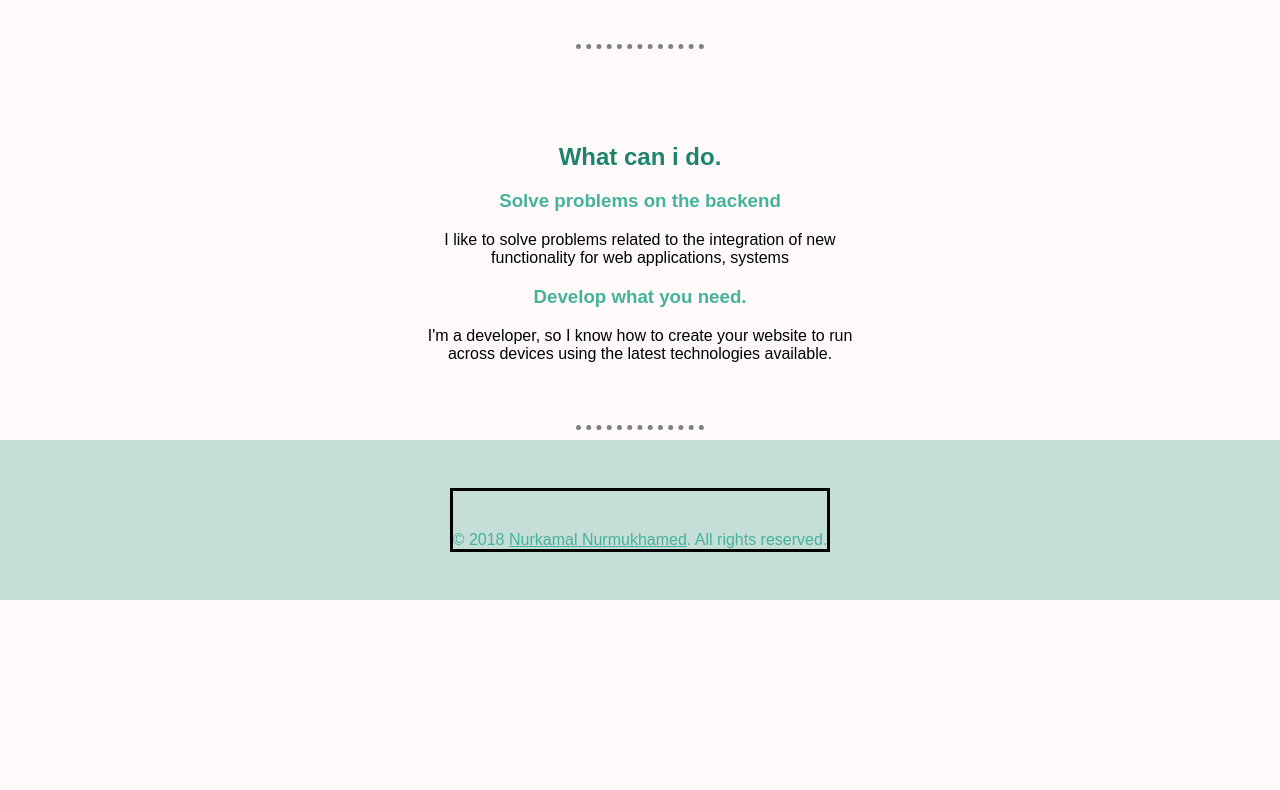
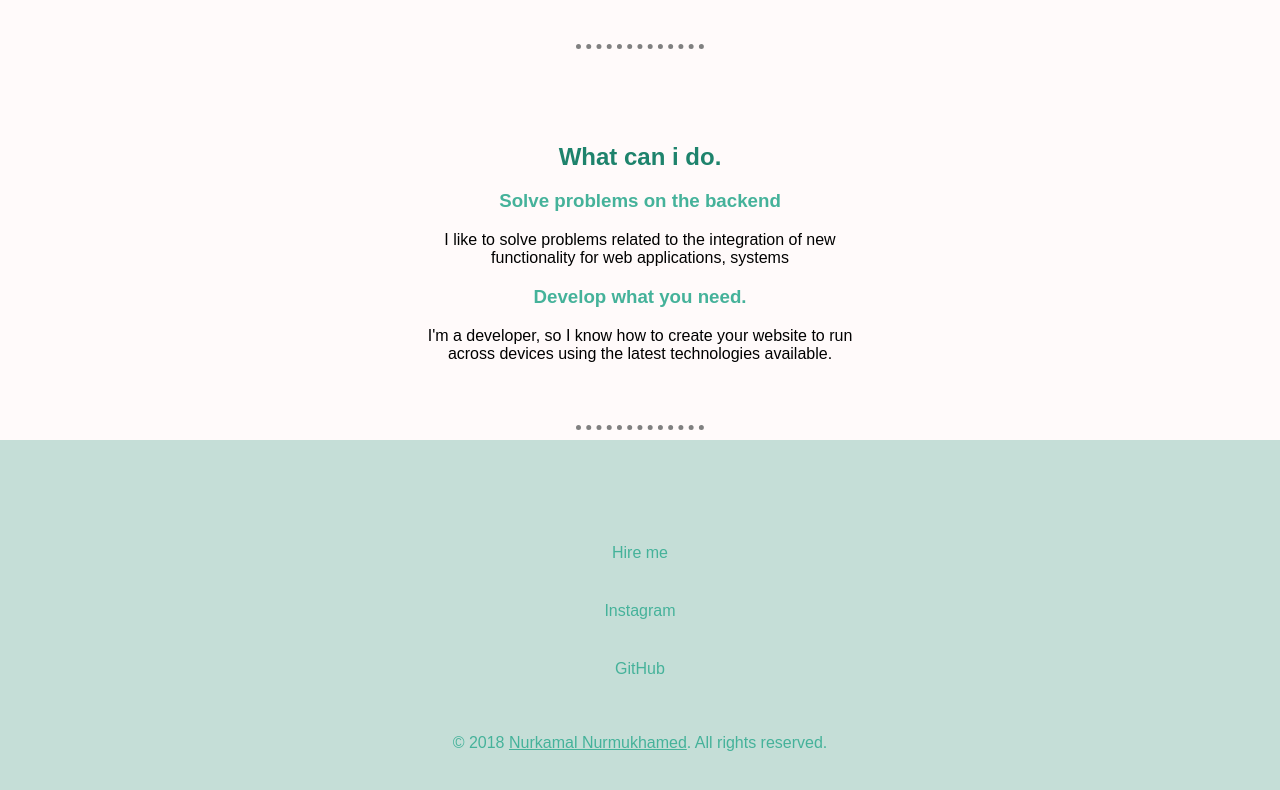
Before and after one commit to NurikN999/WebDevelopment, a plain HTML site: page my-site/index.html in a window 1280 px wide. Shown: the part 780-1570 px from the top of the page. Before the commit the page ends 1380 px from the top, so only its background shows below. Drawn offline with Linux system fonts and the light colour scheme.

Commit message:
finished_footer

```diff
--- a/my-site/css/style.css
+++ b/my-site/css/style.css
@@ -136,7 +136,7 @@ footer p, footer a
     margin: 0;
     padding: 2.5em 0 0;
 }
-.copyright
+.copyright, .links
 {
     margin: 0 auto;
 }
--- a/my-site/index.html
+++ b/my-site/index.html
@@ -95,9 +95,17 @@
     <hr>
 
     <footer>
-        <div class="container">
-
-            <div class="copyright" style="border: solid black;">
+        <div class="container" style="flex-direction: column;">
+            <div class="links">
+                <ul>
+                    <li>
+                        <a href="#">Hire me</a>
+                        <a href="#">Instagram</a>
+                        <a href="#">GitHub</a>
+                    </li>
+                </ul>
+            </div>
+            <div class="copyright">
                 <p>
                     © 2018 <a href="#">Nurkamal Nurmukhamed</a>. All rights reserved.
                 </p>
```
